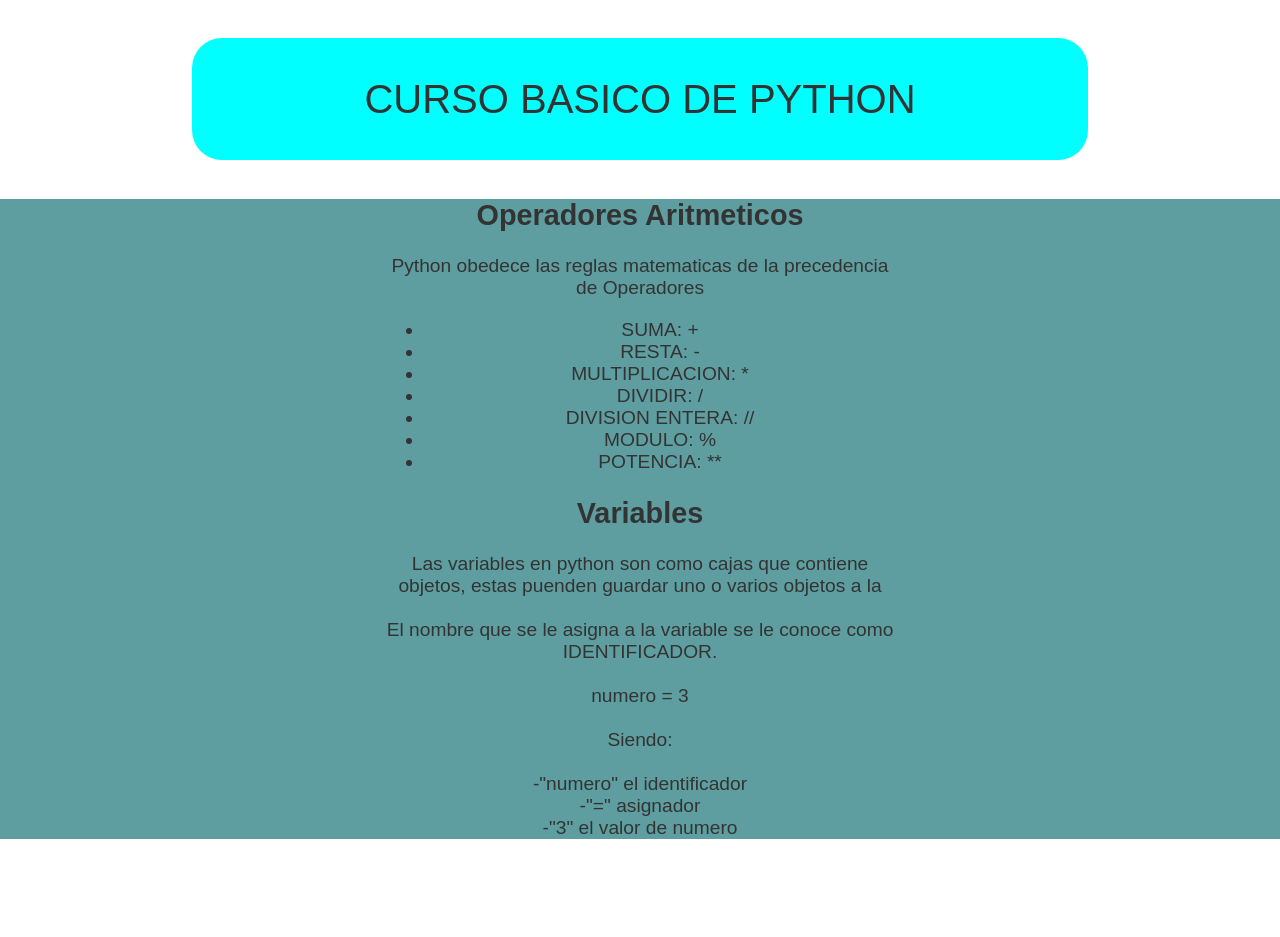
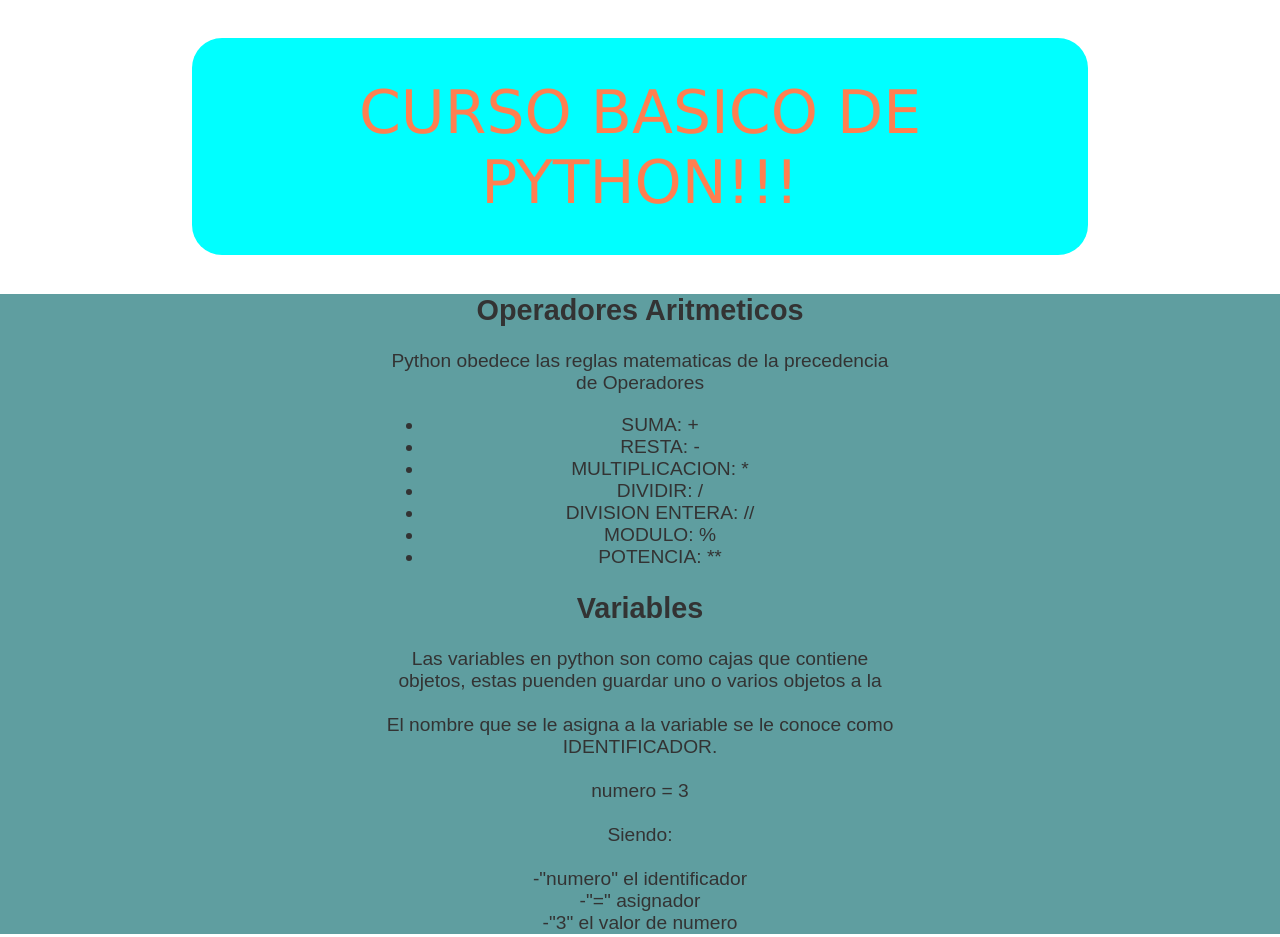
Before and after one commit to vicenten96/pythonNotes, a plain HTML site: page index.html in a window 1280 px wide. Before the commit the page ends 859 px from the top, so only its background shows below. Drawn offline with Linux system fonts and the light colour scheme.

Commit message:
Cambios a cabecera

```diff
--- a/css/styles.css
+++ b/css/styles.css
@@ -12,7 +12,9 @@ header{
     margin: 3%;
     margin-left: 15%;
     margin-right: 15%;
-    font-size: 40px;
+    font-size: 60px;
+    color: coral;
+    font-family: 'Lucida Sans', 'Lucida Sans Regular', 'Lucida Grande', 'Lucida Sans Unicode', Geneva, Verdana, sans-serif;
     background-color: aqua;
     border-radius: 30px;
 }
--- a/index.html
+++ b/index.html
@@ -5,7 +5,7 @@
     </head>
     <body>
         <header>
-            CURSO BASICO DE PYTHON
+            CURSO BASICO DE PYTHON!!!
         </header>
         <section id="container">
             <h1>Operadores Aritmeticos</h1>
```
